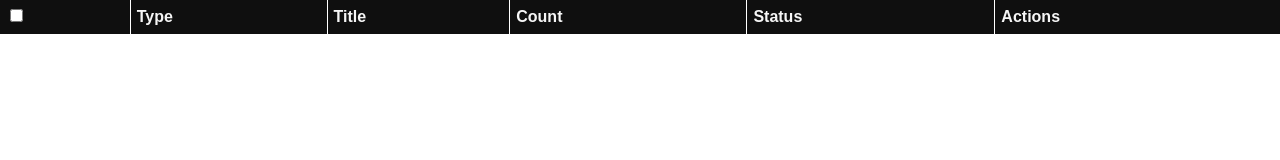
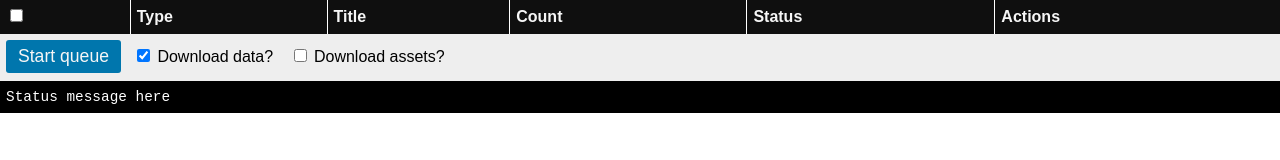
Before and after one commit to beefoo/loc-bulk-access, a browser extension: page loc-bulk-access/ui/queue.html in a window 1280 px wide. Drawn offline with Linux system fonts and the light colour scheme.

Commit message:
html and css for queue toolbar

```diff
--- a/loc-bulk-access/ui/css/main.css
+++ b/loc-bulk-access/ui/css/main.css
@@ -68,9 +68,12 @@ td, th {
   padding: 6px;
   border-right: 1px solid rgba(0, 0, 0, 0.33);
 }
+td {
+  border-bottom: 2px solid black;
+}
 td:last-child,
 th:last-child {
-  border: none;
+  border-right: none;
 }
 thead th {
   font-weight: bold;
@@ -80,10 +83,6 @@ thead th {
   position: sticky;
   top: 0;
   border-right: 1px solid rgba(255, 255, 255, 0.33);
-}
-
-tbody tr:nth-child(even) {
-  background-color: #dbdbdb;
 }
 
 .message {
@@ -131,6 +130,44 @@ tbody tr:nth-child(even) {
   margin: 0 2px 0 0;
 }
 
+.queue-toolbar {
+  width: 100%;
+  position: sticky;
+  bottom: 0;
+}
+.queue-menu {
+  width: 100%;
+  display: flex;
+  box-sizing: border-box;
+  padding: 6px;
+  background: #eee;
+}
+.queue-actions {
+  text-align: center;
+}
+.queue-actions button {
+  margin-bottom: 0;
+}
+.queue-options {
+  text-align: center;
+}
+.queue-options label {
+  display: inline-block;
+  margin: 6px;
+}
+.queue-status {
+  width: 100%;
+  box-sizing: border-box;
+  padding: 6px;
+  background: black;
+  color: white;
+  font-size: 0.9rem;
+  font-family: 'Courier New', Courier, monospace;
+  max-height: 300px;
+  overflow: hidden;
+  overflow-y: auto;
+}
+
 .visually-hidden {
   clip: rect(0 0 0 0);
   clip-path: inset(50%);
--- a/loc-bulk-access/ui/queue.html
+++ b/loc-bulk-access/ui/queue.html
@@ -24,6 +24,26 @@
       </thead>
       <tbody id="queue-tbody"></tbody>
     </table>
+    <div class="queue-toolbar">
+      <div class="queue-menu">
+        <div class="queue-actions">
+          <button class="toggle">Start queue</button>
+        </div>
+        <div class="queue-options">
+          <label for="include-data-checkbox">
+            <input id="include-data-checkbox" name="include-data" type="checkbox" checked />
+            Download data?
+          </label>
+          <label for="include-assets-checkbox">
+            <input id="include-assets-checkbox" name="include-assets" type="checkbox" />
+            Download assets?
+          </label>
+        </div>
+      </div>
+      <div class="queue-status">
+        Status message here
+      </div>
+    </div>
   </div>
 
   <script src="js/loc.js"></script>
```
